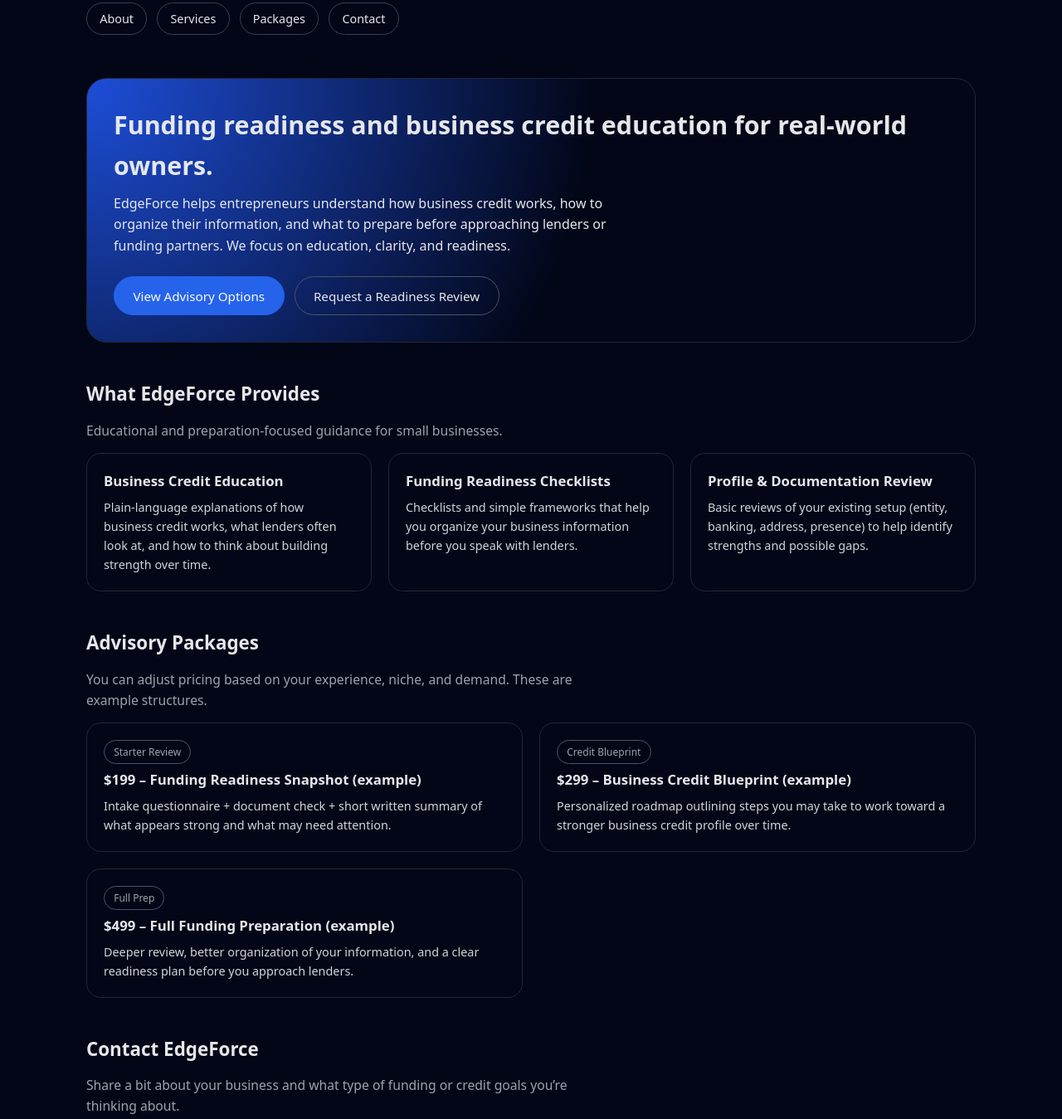
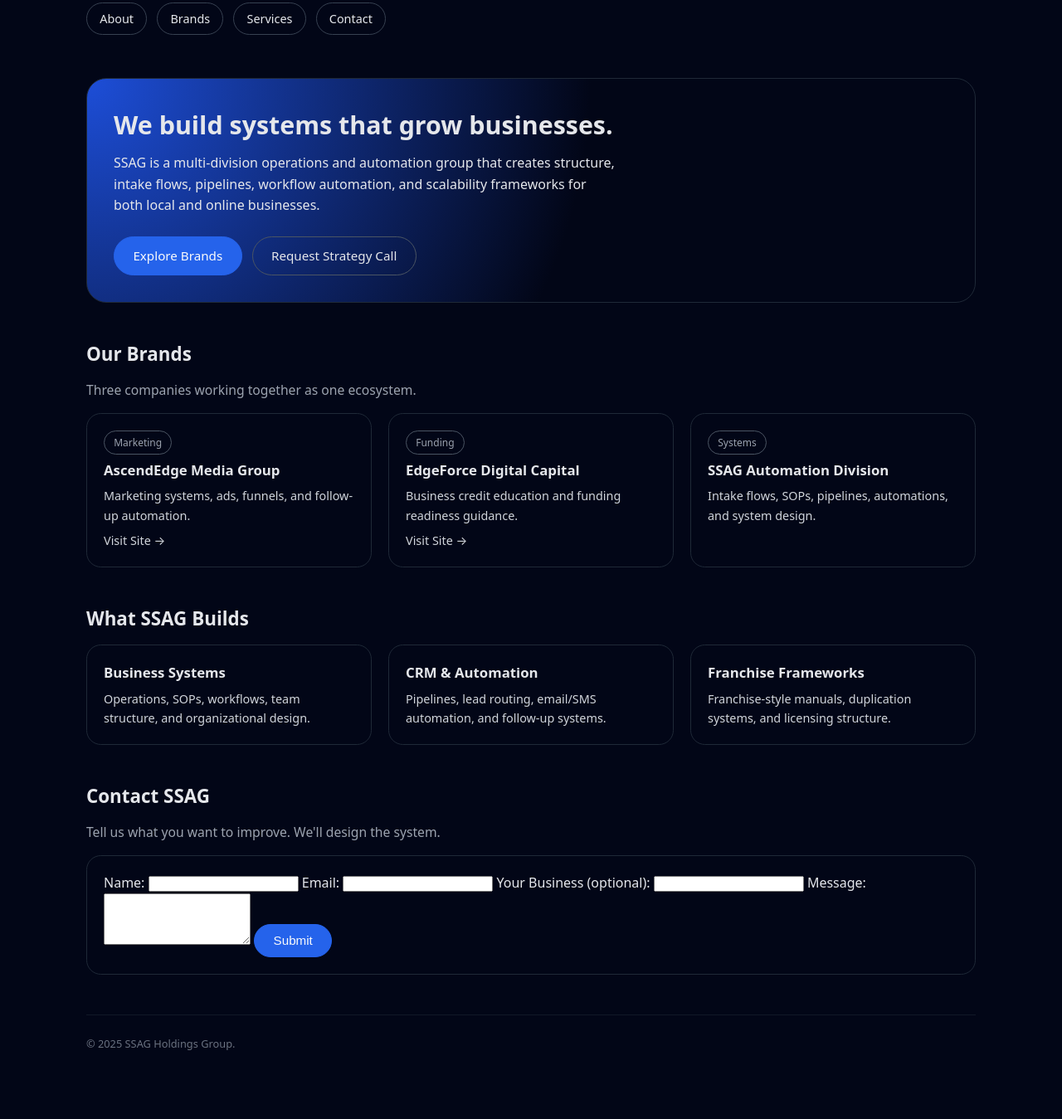
Before and after one commit to cezarmorris2021/ssag-hub-site, a plain HTML site: page index.html in a window 1280 px wide. Shown: the part 159-1508 px from the top of the page at 83% size. Drawn offline with Linux system fonts and the light colour scheme.

Commit message:
Update index.html

```diff
--- a/index.html
+++ b/index.html
@@ -2,112 +2,115 @@
 <html lang="en">
 <head>
   <meta charset="UTF-8" />
-  <title>EdgeForce Digital Capital – Funding Readiness & Business Credit Education</title>
-  <meta name="viewport" content="width=device-width, initial-scale=1" />
-  <meta name="description" content="EdgeForce Digital Capital provides funding readiness reviews and business credit education for small businesses." />
-  <link rel="stylesheet" href="style.css" />
+  <title>SSAG Holdings Group – Business Systems & Automation Hub</title>
+  <meta name="viewport" content="width=device-width, initial-scale=1">
+  <meta name="description" content="SSAG Holdings Group builds systems, automation, and infrastructure for service-based and online businesses.">
+  <link rel="stylesheet" href="style.css">
 </head>
 <body>
   <div class="container">
     <header>
-      <h1>EdgeForce Digital Capital</h1>
-      <p>Fueling businesses with the power to grow.</p>
+      <h1>SSAG Holdings Group</h1>
+      <p>The Company That Builds Companies.</p>
+
       <nav class="nav">
         <a href="#about">About</a>
+        <a href="#brands">Brands</a>
         <a href="#services">Services</a>
-        <a href="#packages">Packages</a>
         <a href="#contact">Contact</a>
       </nav>
     </header>
 
     <section class="hero" id="about">
-      <h2>Funding readiness and business credit education for real-world owners.</h2>
+      <h2>We build systems that grow businesses.</h2>
       <p>
-        EdgeForce helps entrepreneurs understand how business credit works, how to organize their information,
-        and what to prepare before approaching lenders or funding partners. We focus on education, clarity, and readiness.
+        SSAG is a multi-division operations and automation group that creates
+        structure, intake flows, pipelines, workflow automation, and scalability
+        frameworks for both local and online businesses.
       </p>
       <div class="cta-row">
-        <a href="#packages" class="btn-primary">View Advisory Options</a>
-        <a href="#contact" class="btn-outline">Request a Readiness Review</a>
+        <a class="btn-primary" href="#brands">Explore Brands</a>
+        <a class="btn-outline" href="#contact">Request Strategy Call</a>
       </div>
     </section>
 
-    <section class="section" id="services">
-      <h3>What EdgeForce Provides</h3>
-      <p class="lead">Educational and preparation-focused guidance for small businesses.</p>
+    <section id="brands" class="section">
+      <h3>Our Brands</h3>
+      <p class="lead">Three companies working together as one ecosystem.</p>
 
       <div class="grid grid-3">
         <div class="card">
-          <h4>Business Credit Education</h4>
-          <p>Plain-language explanations of how business credit works, what lenders often look at, and how to think about building strength over time.</p>
+          <span class="badge">Marketing</span>
+          <h4>AscendEdge Media Group</h4>
+          <p>Marketing systems, ads, funnels, and follow-up automation.</p>
+          <p class="price"><a href="https://cezarmorris2021.github.io/ascendedge-site/" target="_blank">Visit Site →</a></p>
         </div>
+
         <div class="card">
-          <h4>Funding Readiness Checklists</h4>
-          <p>Checklists and simple frameworks that help you organize your business information before you speak with lenders.</p>
+          <span class="badge">Funding</span>
+          <h4>EdgeForce Digital Capital</h4>
+          <p>Business credit education and funding readiness guidance.</p>
+          <p class="price"><a href="https://cezarmorris2021.github.io/edgeforce-site/" target="_blank">Visit Site →</a></p>
         </div>
+
         <div class="card">
-          <h4>Profile & Documentation Review</h4>
-          <p>Basic reviews of your existing setup (entity, banking, address, presence) to help identify strengths and possible gaps.</p>
+          <span class="badge">Systems</span>
+          <h4>SSAG Automation Division</h4>
+          <p>Intake flows, SOPs, pipelines, automations, and system design.</p>
         </div>
       </div>
     </section>
 
-    <section class="section" id="packages">
-      <h3>Advisory Packages</h3>
-      <p class="lead">You can adjust pricing based on your experience, niche, and demand. These are example structures.</p>
+    <section id="services" class="section">
+      <h3>What SSAG Builds</h3>
 
-      <div class="grid grid-2">
+      <div class="grid grid-3">
         <div class="card">
-          <span class="badge">Starter Review</span>
-          <h4>$199 – Funding Readiness Snapshot (example)</h4>
-          <p>Intake questionnaire + document check + short written summary of what appears strong and what may need attention.</p>
+          <h4>Business Systems</h4>
+          <p>Operations, SOPs, workflows, team structure, and organizational design.</p>
         </div>
         <div class="card">
-          <span class="badge">Credit Blueprint</span>
-          <h4>$299 – Business Credit Blueprint (example)</h4>
-          <p>Personalized roadmap outlining steps you may take to work toward a stronger business credit profile over time.</p>
+          <h4>CRM & Automation</h4>
+          <p>Pipelines, lead routing, email/SMS automation, and follow-up systems.</p>
         </div>
         <div class="card">
-          <span class="badge">Full Prep</span>
-          <h4>$499 – Full Funding Preparation (example)</h4>
-          <p>Deeper review, better organization of your information, and a clear readiness plan before you approach lenders.</p>
+          <h4>Franchise Frameworks</h4>
+          <p>Franchise-style manuals, duplication systems, and licensing structure.</p>
         </div>
       </div>
     </section>
 
-    <section class="section" id="contact">
-      <h3>Contact EdgeForce</h3>
-      <p class="lead">
-        Share a bit about your business and what type of funding or credit goals you’re thinking about.
-      </p>
+    <section id="contact" class="section">
+      <h3>Contact SSAG</h3>
+      <p class="lead">Tell us what you want to improve. We'll design the system.</p>
 
-      <form action="https://formsubmit.co/EdgeForceCapital@gmail.com" method="POST" class="card" style="padding:20px;">
+      <form action="https://formsubmit.co/SSAG.Enterprises@gmail.com" method="POST" class="card" style="padding:20px;">
         <input type="hidden" name="_captcha" value="false">
-        <input type="hidden" name="_subject" value="New EdgeForce Funding Readiness Inquiry">
+        <input type="hidden" name="_subject" value="New SSAG Inquiry">
 
         <label>Name:</label>
-        <input type="text" name="name" required style="width:100%;padding:10px;margin:5px 0 12px;">
+        <input type="text" name="name" required>
 
         <label>Email:</label>
-        <input type="email" name="email" required style="width:100%;padding:10px;margin:5px 0 12px;">
+        <input type="email" name="email" required>
 
-        <label>Business / Location (optional):</label>
-        <input type="text" name="business" placeholder="e.g. Trucking company – Texas" style="width:100%;padding:10px;margin:5px 0 12px;">
+        <label>Your Business (optional):</label>
+        <input type="text" name="business">
 
-        <label>What are you trying to achieve?</label>
-        <textarea name="message" rows="4" required style="width:100%;padding:10px;margin:5px 0 12px;" placeholder="Funding goals, credit concerns, or questions."></textarea>
+        <label>Message:</label>
+        <textarea name="message" rows="4" required></textarea>
 
-        <button type="submit" class="btn-primary">Send Message</button>
+        <button class="btn-primary">Submit</button>
       </form>
     </section>
 
     <footer class="footer">
-      © <span id="year"></span> EdgeForce Digital Capital. All rights reserved.
+      © <span id="year"></span> SSAG Holdings Group.
     </footer>
   </div>
 
   <script>
-    document.getElementById('year').textContent = new Date().getFullYear();
+    document.getElementById("year").textContent = new Date().getFullYear();
   </script>
 </body>
 </html>
```
